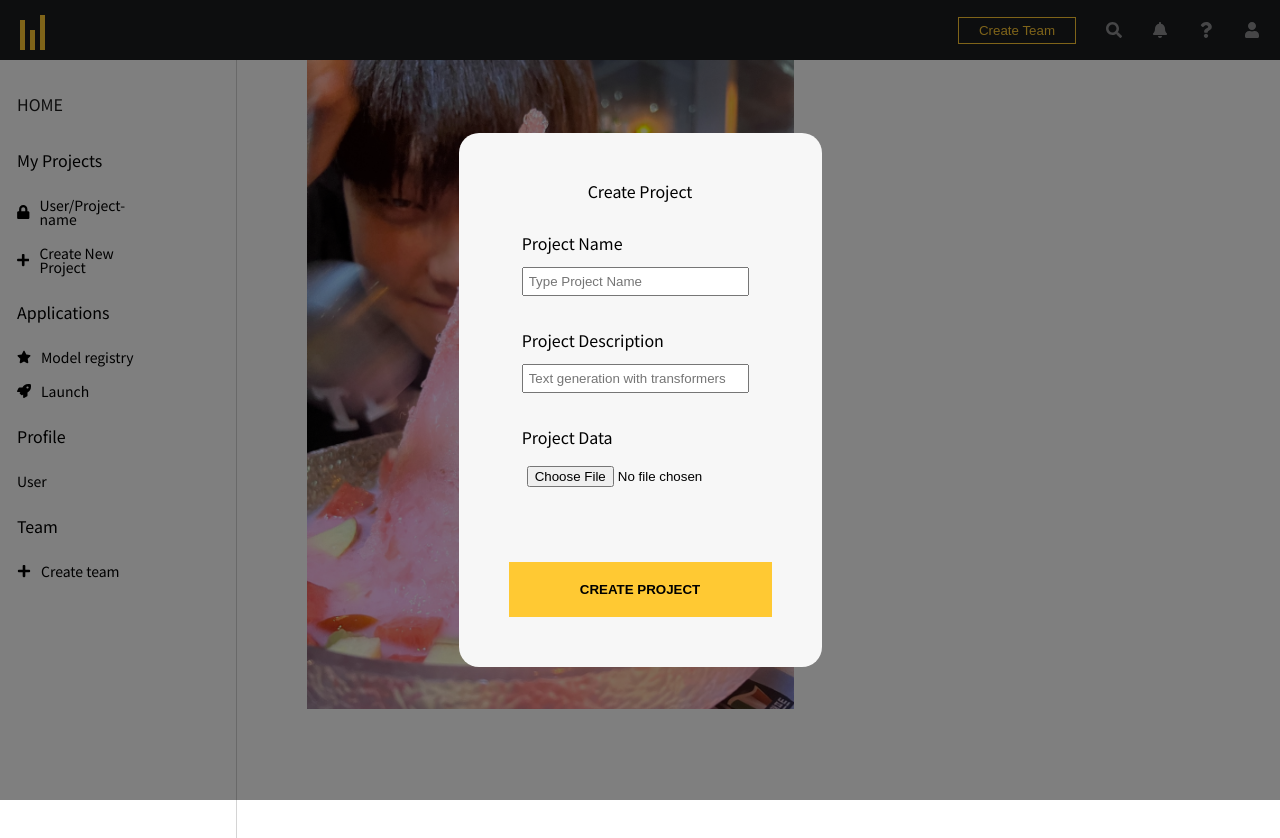
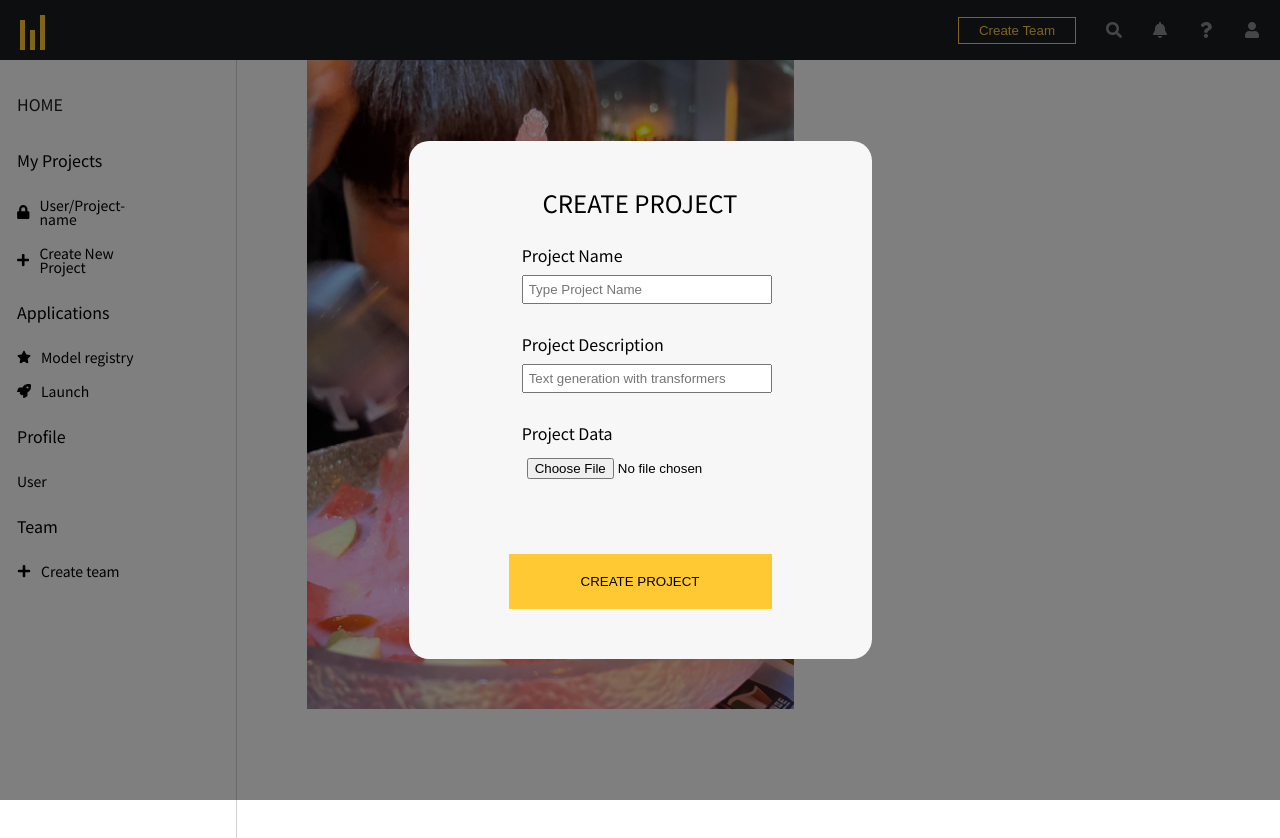
Before and after one commit to aromad17/data_web, a Next.js app: page / in a window 1280 px wide. Shown: the top 838 px of the page. Built offline with nearby package versions, Linux system fonts and the light colour scheme.

Commit message:
태그 추가

```diff
--- a/pages/index.tsx
+++ b/pages/index.tsx
@@ -3,7 +3,7 @@ import Link from "next/link";
 import styles from "@/styles/Index.module.css";
 import { FaLock, FaStar, FaRocket, FaPlus } from "react-icons/fa";
 import { ChangeEvent, useState } from "react";
-
+import Head from "next/head";
 export default function Home() {
   const [createModal, setCreateModal] = useState<boolean>(false);
   const [projectName, setProjectName] = useState<string>("");
@@ -63,6 +63,12 @@ export default function Home() {
 
   return (
     <>
+      <Head>
+        <meta
+          http-equiv="Content-Security-Policy"
+          content="upgrade-insecure-requests"
+        />
+      </Head>
       <div className={styles.create_modal}>
         <form className={styles.create_form} onSubmit={onSubmit}>
           <fieldset>
--- a/styles/Index.module.css
+++ b/styles/Index.module.css
@@ -52,7 +52,7 @@
 .create_form {
   background-color: #f7f7f7;
   border-radius: 20px;
-  padding: 50px;
+  padding: 50px 100px;
 }
 
 .create_form > fieldset {
@@ -64,15 +64,18 @@
   width: 100%;
   height: 100%;
 }
-
+.create_form > fieldset > label {
+  font-size: 24px;
+  text-transform: uppercase;
+}
 .create_form > fieldset > div {
   width: 90%;
-  line-height: 300%;
+  line-height: 250%;
 }
 
 .create_form > fieldset > div > input {
   display: block;
-  width: 90%;
+  width: 100%;
   padding: 5px;
 }
 
@@ -83,6 +86,6 @@
   text-transform: uppercase;
   background-color: #ffc933;
   border: none;
-  font-weight: 700;
+  font-weight: 500;
   cursor: pointer;
 }
```
